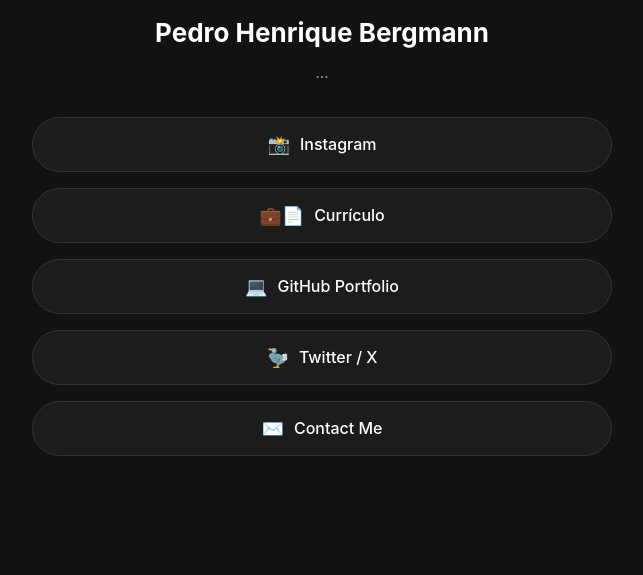
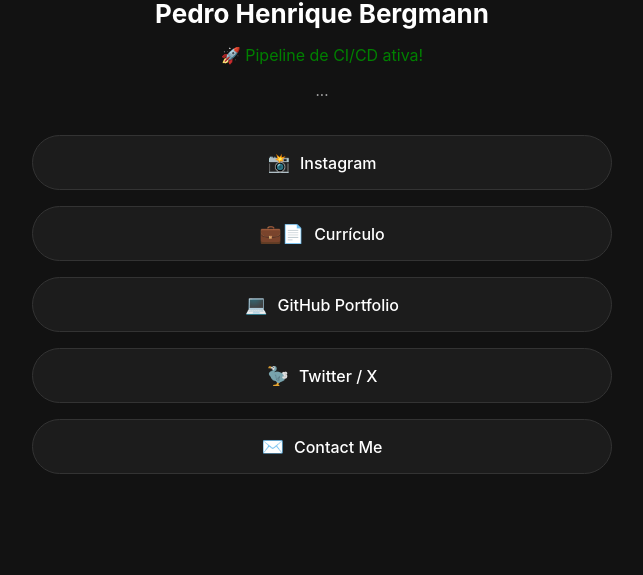
Before and after one commit to PedroHentschke/meu-site-devops, a website: page index.html in a window 1280 px wide. Shown: the part 225-800 px from the top of the page, without its empty margins (318-961 px from the left). Drawn offline with Linux system fonts and the light colour scheme.

Commit message:
Add CI/CD pipeline status message to profile

```diff
--- a/index.html
+++ b/index.html
@@ -72,6 +72,7 @@
     <img class="profile-img" src="https://avatars.githubusercontent.com/u/178576440?v=4&size=64" alt="Foto de Perfil">
 
     <h1>Pedro Henrique Bergmann</h1>
+    <p style="text-align: center; color: green;">🚀 Pipeline de CI/CD ativa!</p>
     <p class="bio">...</p>
 
     <a href="#" target="_blank" class="btn-link">
```
